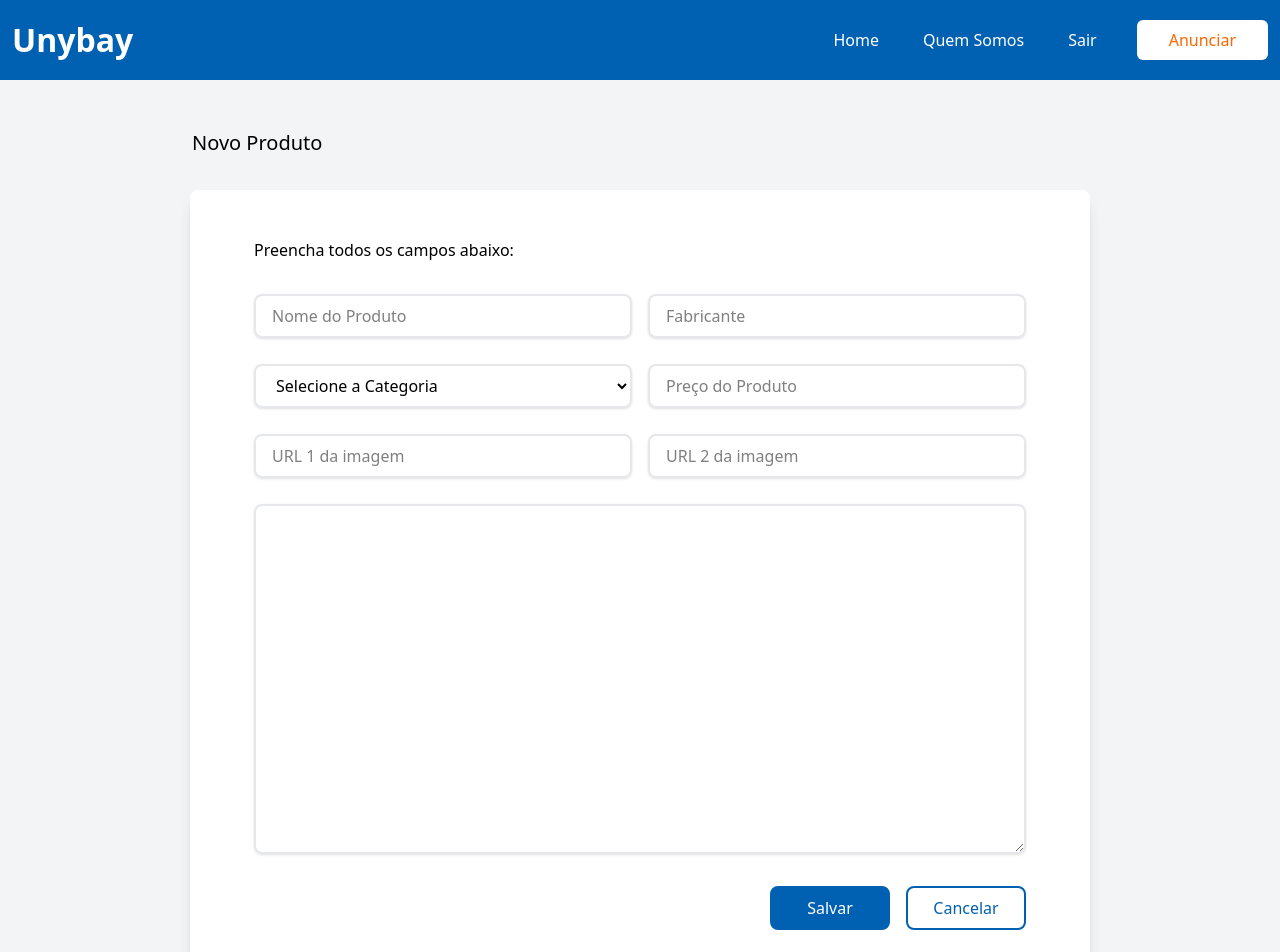
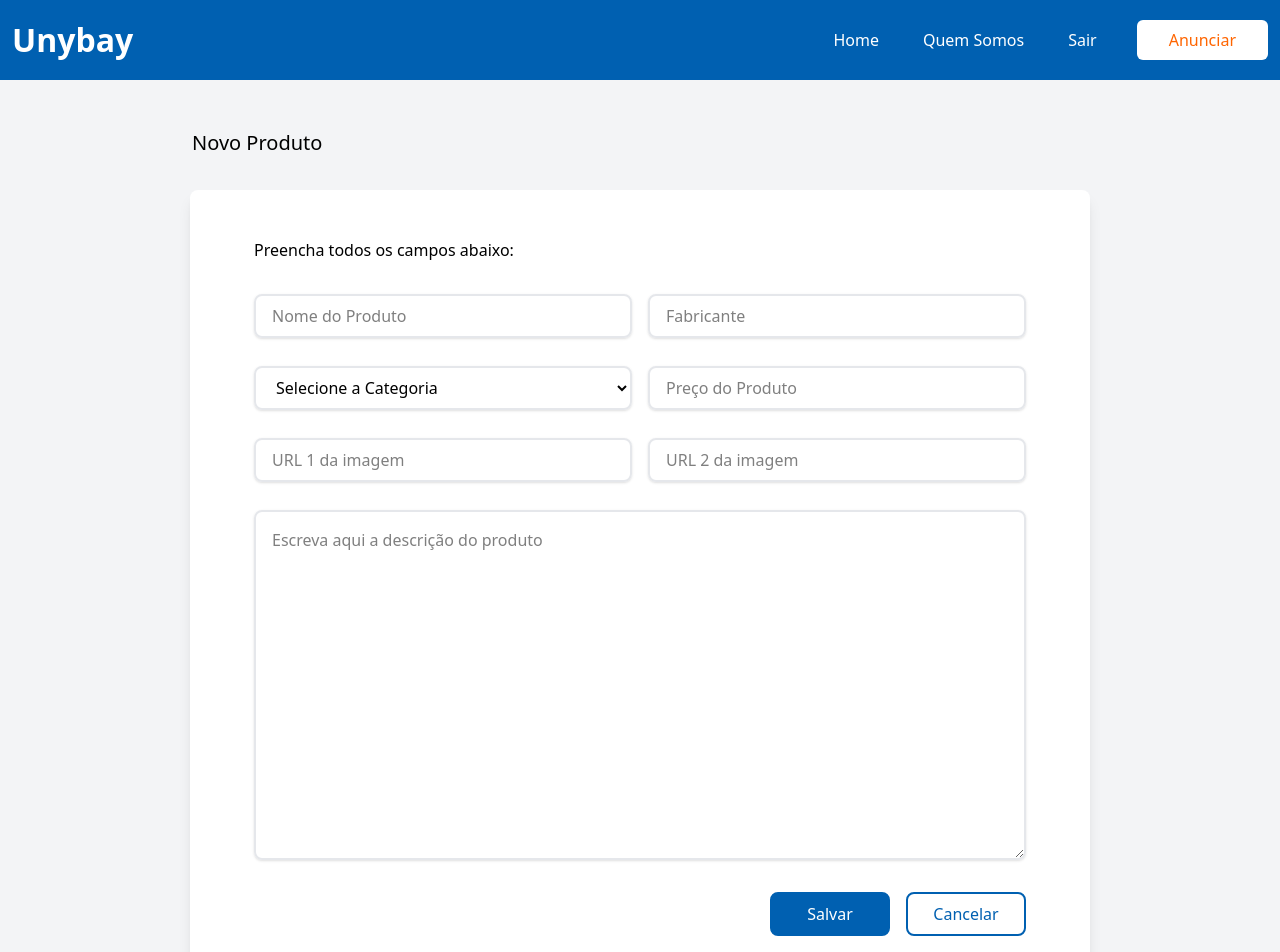
Before and after one commit to beacastroalves/projeto-final-pos-unyleya, a React (Vite) app: page /form-product in a window 1280 px wide. Shown: the top 952 px of the page. Built offline with nearby package versions, Linux system fonts and the light colour scheme.

Commit message:
Cadastrando produtos com usuario logado

```diff
--- a/src/components/card-product-admin/index.tsx
+++ b/src/components/card-product-admin/index.tsx
@@ -42,16 +42,16 @@ const CardProductAdmin = (props: CardProps) => {
 
   return (
     <div>
-      <button
+      <div
       // onClick={() => navigate("/products/details")}
-        className="flex flex-col gap-2 justify-center items-center px-6 py-8 my-4 mx-2 shadow-md rounded-md h-fit w-fit min-w-[220px] border-2 border-gray-50 bg-white cursor-pointer"
+        className="flex flex-col items-center justify-between p-6 my-4 mx-2 shadow-md rounded-md h-[400px] w-[230px] border-2 border-gray-50 bg-white cursor-pointer"
       >
         <h1 className="text-[16px] font-bold mb-1 w-full text-left">{props.name}</h1>
-        <img className="w-[150px] my-3" src={props.img} alt={`Imagem do produto: ${props.name}`} />
+        <img className="max-h-[150px] my-3" src={props.img} alt={`Imagem do produto: ${props.name}`} />
         <div className="flex flex-row justify-between items-center w-full">
-          <div className="flex flex-col justify-between">
-            <p className="w-full mt-3 text-[14px] text-left">{props.manufacturer}</p>
-            <p className="w-full text-[20px] text-left">R$ {formatPrice(props.price)}</p>
+          <div className="self-start">
+            <p className="w-full mt-3 text-[14px] text-left mb-1">{props.manufacturer}</p>
+            <p className="w-full text-[24px] text-left">R$ {formatPrice(props.price)}</p>
           </div>
           <div className="flex flex-col items-center gap-1 mt-2 text-[18px]">
             <button onClick={() => navigate("/form-product")} className="cursor-pointer p-1 transition duration-200 hover:text-primary hover:scale-150" title="Editar Produto">
@@ -62,7 +62,7 @@ const CardProductAdmin = (props: CardProps) => {
             </button>
           </div>
         </div>
-      </button>
+      </div>
        <Modal
         isOpen={modalIsOpen}
         onRequestClose={()=>setIsOpen(false)}
--- a/src/pages/form-product/index.tsx
+++ b/src/pages/form-product/index.tsx
@@ -4,42 +4,50 @@ import AdminTemplate from "../../templates/admin-template";
 import * as Yup from "yup";
 import { yupResolver } from "@hookform/resolvers/yup";
 import { useNavigate } from "react-router-dom";
-
-type FormProduct = {
-  name: string;
-  manufacturer: string;
-  category: string;
-  price: number;
-  url1: string;
-  url2: string;
-};
+import type { FormProductType } from "./types";
+import { saveApiProduct } from "./services";
+import { useAuthSessionStore } from "../../hooks/use-auth-session";
 
 const schemaValidation = Yup.object().shape({
   name: Yup.string().required("Campo obrigatório"),
   manufacturer: Yup.string().required("Campo obrigatório"),
   category: Yup.string().required("Campo obrigatório"),
-  price: Yup.number().required("Campo obrigatório"),
+  price: Yup.number().typeError("Campo obrigatório").required(),
   url1: Yup.string().required("Campo obrigatório"),
   url2: Yup.string().required("Campo obrigatório"),
+  description: Yup.string().min(20, "Mínimo de 20 caracteres"),
 });
 
 const FormProduct = () => {
+  const navigate = useNavigate();
 
-  const navigate = useNavigate();
+  const { token } = useAuthSessionStore();
+
+  const saveProduct = async (values: FormProductType) => {
+    try {
+      await saveApiProduct({...values}, token);
+      alert("Produto cadastrado com sucesso!");
+      reset();
+    } catch (error) {
+      alert(`Erro ao cadastrar o produto, tente novamente.| ${error}`);
+    }
+  }
 
   const {
     register,
+    handleSubmit,
+    reset,
     formState: { errors },
-  } = useForm<FormProduct>({ resolver: yupResolver(schemaValidation) });
+  } = useForm({ resolver: yupResolver(schemaValidation) });
 
   return (
     <AdminTemplate>
       <h1 className="text-[20px] my-8 max-w-[900px] w-full px-12">Novo Produto</h1>
       <div className="max-w-[900px] bg-white py-8 px-16 rounded-lg shadow-lg w-full flex flex-col gap-4 self-center">
         <p className="py-4">Preencha todos os campos abaixo:</p>
-        <form className="">
+        <form onSubmit={handleSubmit(saveProduct)}>
           <div className="flex gap-4">
-            <div className="flex-1 w-full min-h-[70px] h-[70px]">
+            <div className="flex-1 w-full min-h-[72px] h-[70px]">
               <input
                 {...register("name")}
                 className="border-2 border-gray-200 w-full rounded-lg py-2 px-4 outline-gray-400 shadow-sm"
@@ -50,7 +58,7 @@ const FormProduct = () => {
               )}
             </div>
 
-            <div className="flex-1 w-full min-h-[70px] h-[70px]">
+            <div className="flex-1 w-full min-h-[72px] h-[70px]">
               <input
                 {...register("manufacturer")}
                 className="border-2 border-gray-200 w-full rounded-lg py-2 px-4 outline-gray-400 shadow-sm"
@@ -63,7 +71,7 @@ const FormProduct = () => {
           </div>
 
           <div className="flex gap-4">
-            <div className="flex-1 w-full min-h-[70px] h-[70px]">
+            <div className="flex-1 w-full min-h-[72px] h-[70px]">
               <select
                 {...register("category")}
                 className="border-2 border-gray-200 w-full rounded-lg py-2 px-4 outline-gray-400 shadow-sm"
@@ -82,9 +90,10 @@ const FormProduct = () => {
               )}
             </div>
 
-            <div className="flex-1 w-full min-h-[70px] h-[70px]">
+            <div className="flex-1 w-full min-h-[72px] h-[70px]">
               <input
                 {...register("price")}
+                type="number"
                 className="border-2 border-gray-200 w-full rounded-lg py-2 px-4 outline-gray-400 shadow-sm"
                 placeholder="Preço do Produto"
               />
@@ -95,7 +104,7 @@ const FormProduct = () => {
           </div>
 
           <div className="flex gap-4">
-            <div className="flex-1 w-full min-h-[70px] h-[70px]">
+            <div className="flex-1 w-full min-h-[72px] h-[70px]">
               <input
                 {...register("url1")}
                 className="border-2 border-gray-200 w-full rounded-lg py-2 px-4 outline-gray-400 shadow-sm"
@@ -106,7 +115,7 @@ const FormProduct = () => {
               )}
             </div>
 
-            <div className="flex-1 w-full min-h-[70px] h-[70px]">
+            <div className="flex-1 w-full min-h-[72px] h-[70px]">
               <input
                 {...register("url2")}
                 className="border-2 border-gray-200 w-full rounded-lg py-2 px-4 outline-gray-400 shadow-sm"
@@ -118,8 +127,15 @@ const FormProduct = () => {
             </div>
           </div>
 
-          <div className="flex-1 w-full min-h-[70px] h-[350px] ">
-            <textarea className="outline-gray-300 w-full min-h-[100%] border-2 border-gray-200 rounded-lg p-4 shadow-sm" ></textarea>
+          <div className="flex-1 w-full min-h-[72px] h-[350px] ">
+            <textarea
+              {...register("description")}
+              className="outline-gray-300 w-full min-h-[100%] border-2 border-gray-200 rounded-lg p-4 shadow-sm"
+              placeholder="Escreva aqui a descrição do produto"
+              />
+              { errors.description && (
+                <span className="text-red-700 text-[12px] ml-2">{ errors.description.message }</span>
+              )}
           </div>
           <div className="flex gap-4 justify-end">
             <button
--- /dev/null
+++ b/src/pages/form-product/services.ts
@@ -0,0 +1,18 @@
+import api from "../../services/api";
+import type { FormProductType } from "./types";
+
+export const saveApiProduct = (body: FormProductType, token: string) => {
+  return api.post(
+    "/products",
+    {
+      name: body.name,
+      manufacturer: body.manufacturer,
+      category: body.category,
+      price: body.price,
+      url1: body.url1,
+      url2: body.url2,
+      description: body.description,
+    },
+    { headers: { Authorization: token }}
+  );
+};
--- /dev/null
+++ b/src/pages/form-product/types.ts
@@ -0,0 +1,9 @@
+export type FormProductType = {
+  name: string;
+  manufacturer: string;
+  category: string;
+  price: number;
+  url1: string;
+  url2: string;
+  description?: string;
+};
--- a/src/pages/user-products/index.tsx
+++ b/src/pages/user-products/index.tsx
@@ -34,7 +34,7 @@ const UserProducts = () => {
           <h1 className="text-[20px]">Anuncios</h1>
           <button onClick={() => navigate('/form-product')} className="bg-secondary text-white px-8 py-2 rounded-md cursor-pointer transition duration-300 hover:drop-shadow-md hover:brightness-105 active:brightness-98 active:translate-[1px] active:drop-shadow-lg">Adicionar</button>
         </div>
-        <div className="flex flex-wrap justify-between mt-8 w-full">
+        <div className="flex flex-wrap mt-8 w-full">
           {
             myProducts.map((product) => (
               <CardProductAdmin
```
